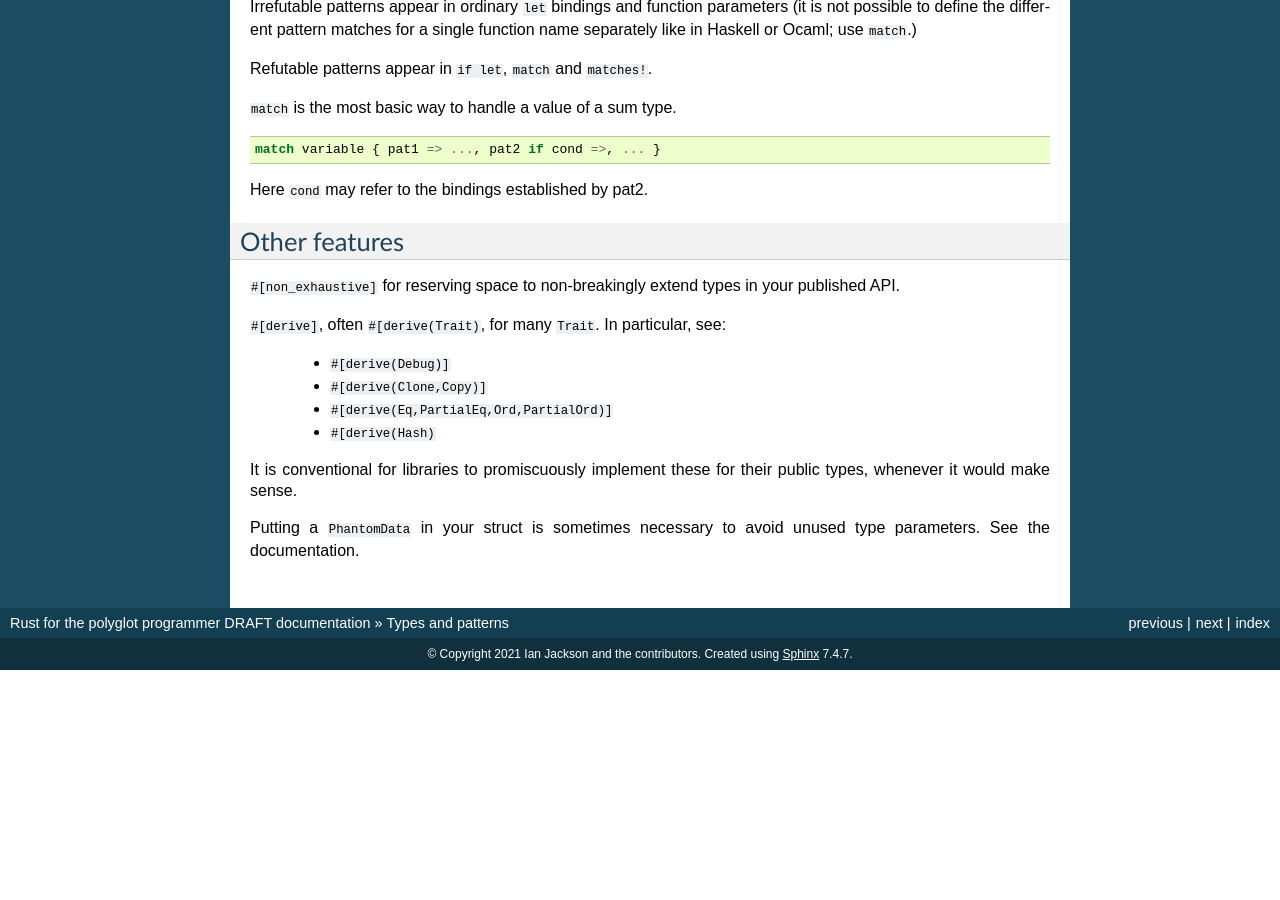
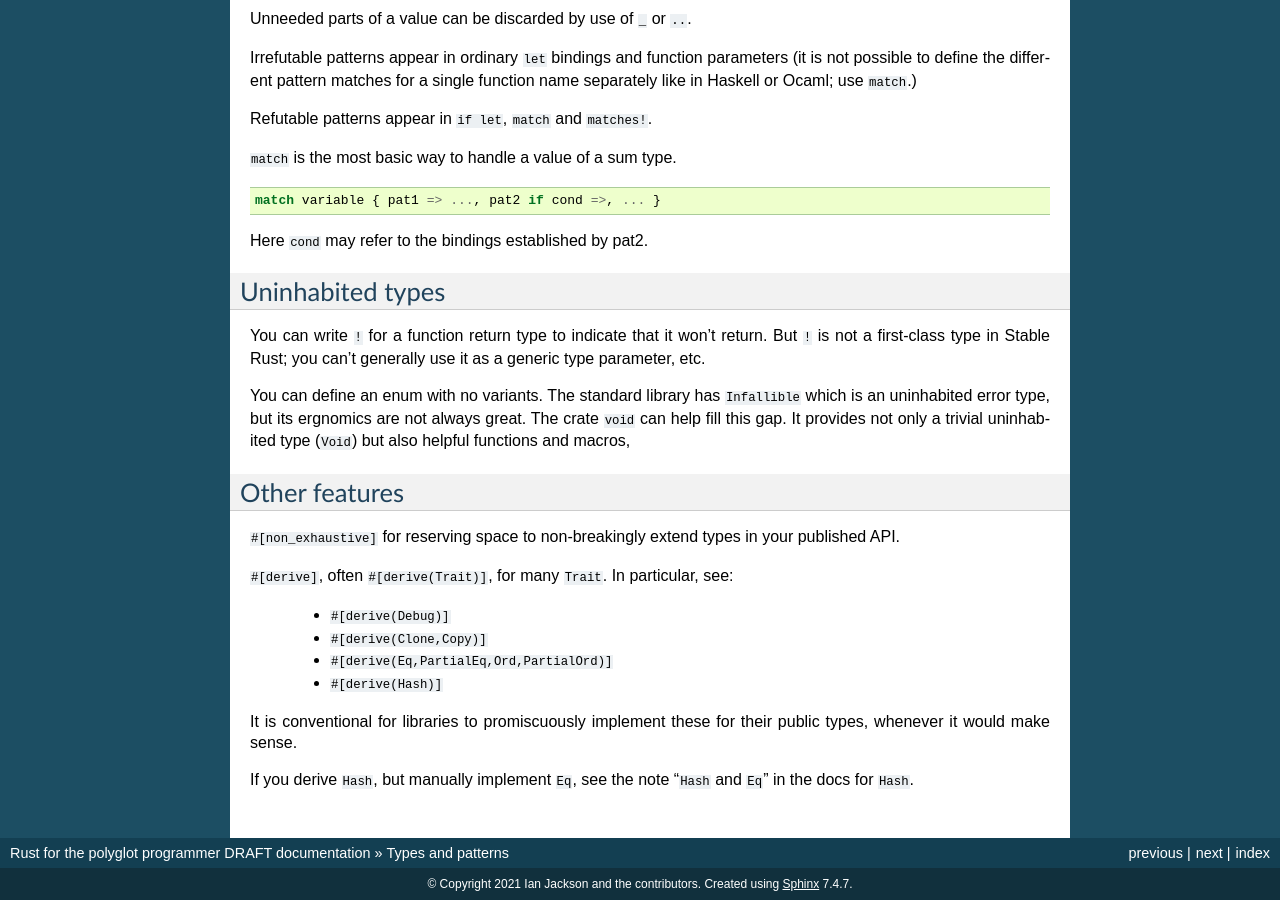
Before and after one commit to cxw620/rust-polyglot, a Sphinx documentation site: the page built from docs/types.rst, in a window 1280 px wide and 900 px high, scrolled down 2690 px. Built offline with Sphinx 7.4.7, drawn with Linux system fonts in a browser that asks for light colours; before the commit the page ends 3360 px from its top, so only the background shows below that; some of the changed text lies outside the part shown.

Commit message:
apropos comments from Daniel Silverstone
Signed-off-by: Ian Jackson <ijackson@chiark.greenend.org.uk>

```diff
--- a/docs/types.rst
+++ b/docs/types.rst
@@ -54,7 +54,7 @@
  * - Sum type
    - ``enum E { V0, V1(usize), V2{ f: String, } }``
  * - Uninhabited type
-   - ``enum Void { }`` // see `Infallible` in std; `void` crate
+   - ``enum Void { }`` // see [Uninhabited types]
  * - Generic type
    - e.g. ``struct SG<F>{ f: F, g: &'static str }``
  * - Untagged union (unsafe)
@@ -128,6 +128,9 @@
 plus a pointer to its vtable; ``dyn Trait`` itself is unsized.
 
 **usize** is the type of array and slice indices.
+It corresponds to C ``size_t``.
+Rust guarantees that no objects are bigger than fits into an ``isize``.
+
 
 Some very important nominal types from the standard library
 ~~~~~~~~~~~~~~~~~~~~~~~~~~~~~~~~~~~~~~~~~~~~~~~~~~~~~~~~~~~
@@ -147,9 +150,11 @@
    - ``Option<T>``
  * - Fallible (commonly a function return type)
    - ``Result<T,E>``
+ * - Mutex (for multithreaded programs)
+   - ``Mutex<T>``, ``RwLock<T>``
 
-Constructors
-------------
+Literal value constructors
+--------------------------
 
 Values of aggregate types can be made by with a straightforward
 literal display syntax.
@@ -219,22 +224,39 @@
 
 Here ``cond`` may refer to the bindings established by pat2.
 
+Uninhabited types
+-----------------
+
+You can write ``!`` for a function return type
+to indicate that it won't return.
+But ``!`` is not a first-class type in Stable Rust;
+you can't generally use it as a generic type parameter, etc.
+
+You can define an enum with no variants.
+The standard library has ``Infallible`` which is
+an uninhabited error type,
+but its ergnomics are not always great.
+The crate ``void`` can help fill this gap.
+It provides not only a trivial uninhabited type (``Void``)
+but also
+helpful functions and macros,
+
 Other features
 ---------------
 
 ``#[non_exhaustive]`` for reserving space to
 non-breakingly extend types in your published API.
 
-``#[derive]``, often ``#[derive(Trait)``, for many ``Trait``.
+``#[derive]``, often ``#[derive(Trait)]``, for many ``Trait``.
 In particular, see:
 
  * ``#[derive(Debug)]``
  * ``#[derive(Clone,Copy)]``
  * ``#[derive(Eq,PartialEq,Ord,PartialOrd)]``
- * ``#[derive(Hash)``
+ * ``#[derive(Hash)]``
 
 It is conventional for libraries to promiscuously implement these for
 their public types, whenever it would make sense.
 
-Putting a ``PhantomData`` in your struct is sometimes necessary
-to avoid unused type parameters.  See the documentation.
+If you derive ``Hash``, but manually implement ``Eq``,
+see the note "``Hash`` and ``Eq``" in the docs for ``Hash``.
```
